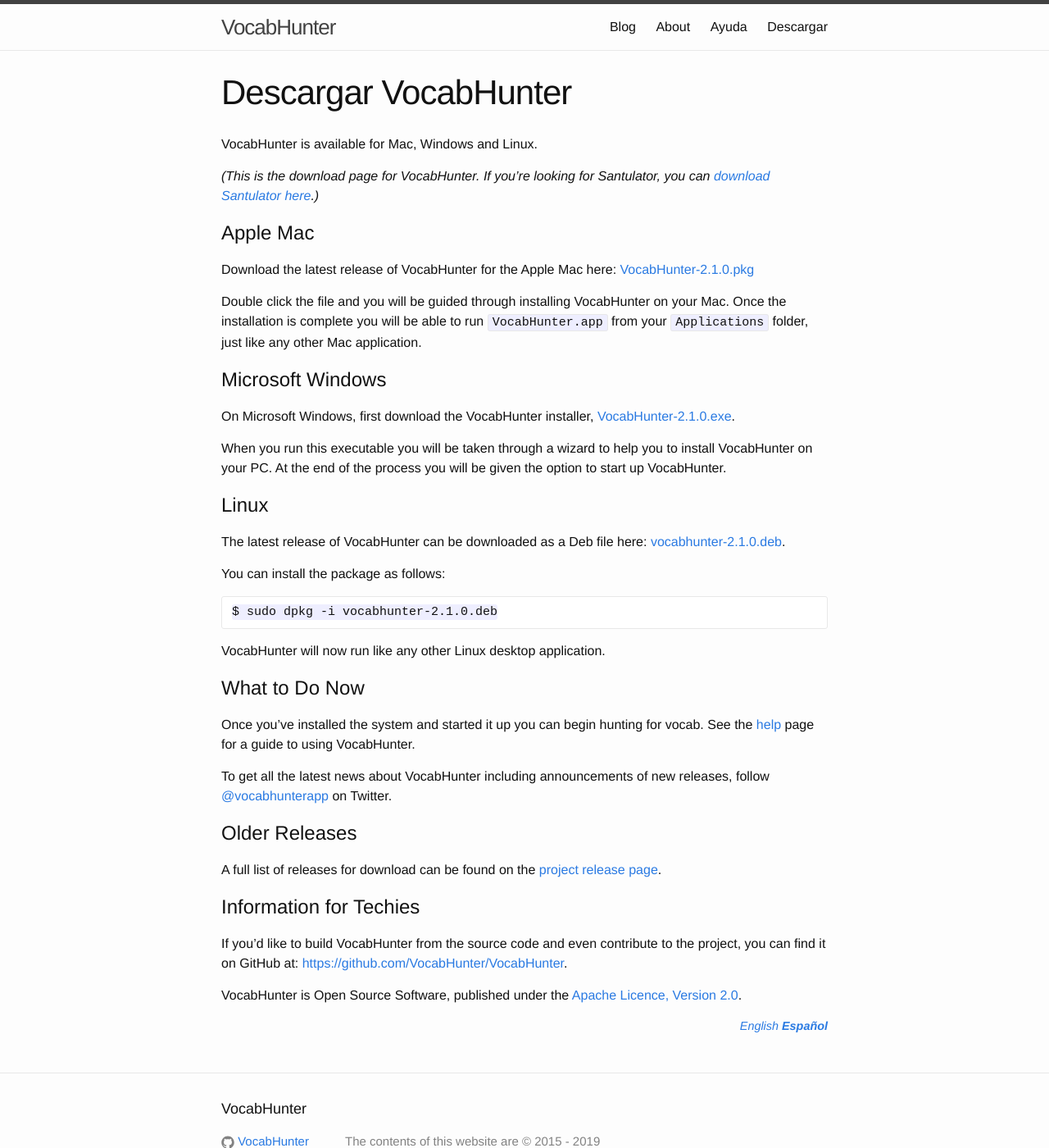
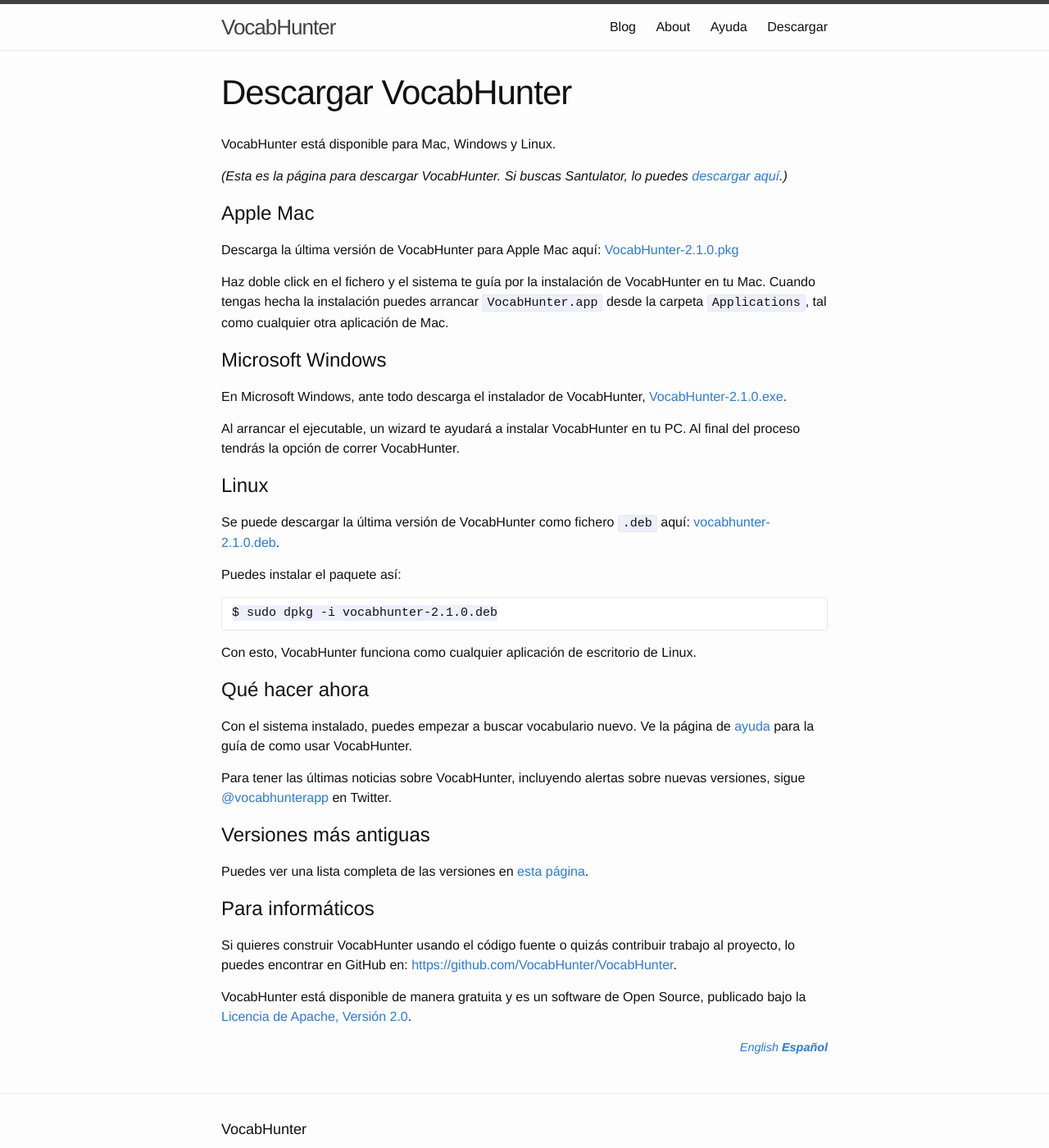
Before and after one commit to VocabHunter/vocabhunter.github.io, a Jekyll site: the page built from download_es.md, in a window 1280 px wide and 1400 px high. Shown: the whole window at 82% size. Built offline with Jekyll 4.4.1, drawn with Linux system fonts in a browser that asks for light colours.

Commit message:
Translated the download page into Spanish

```diff
--- a/download_es.md
+++ b/download_es.md
@@ -9,48 +9,48 @@
 lang: es
 ---
 
-VocabHunter is available for Mac, Windows and Linux.
+VocabHunter está disponible para Mac, Windows y Linux.
 
-_(This is the download page for VocabHunter.  If you're looking for Santulator, you can [download Santulator here](https://santulator.github.io/download/).)_
+_(Esta es la página para descargar VocabHunter.  Si buscas Santulator, lo puedes [descargar aquí](https://santulator.github.io/download/).)_
 
 # Apple Mac
 
-Download the latest release of VocabHunter for the Apple Mac here: [VocabHunter-{{site.release_version}}.pkg](https://github.com/VocabHunter/VocabHunter/releases/download/{{site.release_version}}/VocabHunter-{{site.release_version}}.pkg)
+Descarga la última versión de VocabHunter para Apple Mac aquí: [VocabHunter-{{site.release_version}}.pkg](https://github.com/VocabHunter/VocabHunter/releases/download/{{site.release_version}}/VocabHunter-{{site.release_version}}.pkg)
 
-Double click the file and you will be guided through installing VocabHunter on your Mac.  Once the installation is complete you will  be able to run `VocabHunter.app` from your `Applications` folder, just like any other Mac application.
+Haz doble click en el fichero y el sistema te guía por la instalación de VocabHunter en tu Mac.  Cuando tengas hecha la instalación puedes arrancar `VocabHunter.app` desde la carpeta `Applications`, tal como cualquier otra aplicación de Mac.
 
 # Microsoft Windows
 
-On Microsoft Windows, first download the VocabHunter installer, [VocabHunter-{{site.release_version}}.exe](https://github.com/VocabHunter/VocabHunter/releases/download/{{site.release_version}}/VocabHunter-{{site.release_version}}.exe).
+En Microsoft Windows, ante todo descarga el instalador de VocabHunter, [VocabHunter-{{site.release_version}}.exe](https://github.com/VocabHunter/VocabHunter/releases/download/{{site.release_version}}/VocabHunter-{{site.release_version}}.exe).
 
-When you run this executable you will be taken through a wizard to help you to install VocabHunter on your PC.  At the end of the process you will be given the option to start up VocabHunter.
+Al arrancar el ejecutable, un wizard te ayudará a instalar VocabHunter en tu PC.  Al final del proceso tendrás la opción de correr VocabHunter.
 
 # Linux
 
-The latest release of VocabHunter can be downloaded as a Deb file here: [vocabhunter-{{site.release_version}}.deb](https://github.com/VocabHunter/VocabHunter/releases/download/{{site.release_version}}/vocabhunter-{{site.release_version}}.deb).
+Se puede descargar la última versión de VocabHunter como fichero `.deb` aquí: [vocabhunter-{{site.release_version}}.deb](https://github.com/VocabHunter/VocabHunter/releases/download/{{site.release_version}}/vocabhunter-{{site.release_version}}.deb).
 
-You can install the package as follows:
+Puedes instalar el paquete así:
 
 ~~~
 $ sudo dpkg -i vocabhunter-{{site.release_version}}.deb
 ~~~
 
-VocabHunter will now run like any other Linux desktop application.
+Con esto, VocabHunter funciona como cualquier aplicación de escritorio de Linux.
 
-# What to Do Now
+# Qué hacer ahora
 
-Once you've installed the system and started it up you can begin hunting for vocab.  See the [help](/help) page for a guide to using VocabHunter.
+Con el sistema instalado, puedes empezar a buscar vocabulario nuevo.  Ve la página de [ayuda](/es/help) para la guía de como usar VocabHunter.
 
-To get all the latest news about VocabHunter including announcements of new releases, follow [@{{site.twitter.username}}]({{site.twitter.link}}) on Twitter.
+Para tener las últimas noticias sobre VocabHunter, incluyendo alertas sobre nuevas versiones, sigue [@{{site.twitter.username}}]({{site.twitter.link}}) en Twitter.
 
-# Older Releases
+# Versiones más antiguas
 
-A full list of releases for download can be found on the [project release page](https://github.com/VocabHunter/VocabHunter/releases).
+Puedes ver una lista completa de las versiones en [esta página](https://github.com/VocabHunter/VocabHunter/releases).
 
-# Information for Techies
+# Para informáticos
 
-If you'd like to build VocabHunter from the source code and even contribute to the project, you can find it on GitHub at: [https://github.com/VocabHunter/VocabHunter](https://github.com/VocabHunter/VocabHunter).
+Si quieres construir VocabHunter usando el código fuente o quizás contribuir trabajo al proyecto, lo puedes encontrar en GitHub en: [https://github.com/VocabHunter/VocabHunter](https://github.com/VocabHunter/VocabHunter).
 
-VocabHunter is Open Source Software, published under the [Apache Licence, Version 2.0](http://www.apache.org/licenses/LICENSE-2.0).
+VocabHunter está disponible de manera gratuita y es un software de Open Source, publicado bajo la [Licencia de Apache, Versión 2.0](http://www.apache.org/licenses/LICENSE-2.0).
 
 {% include language.html %}
```
